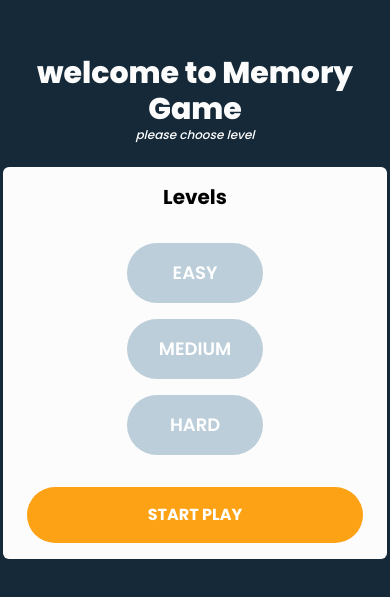
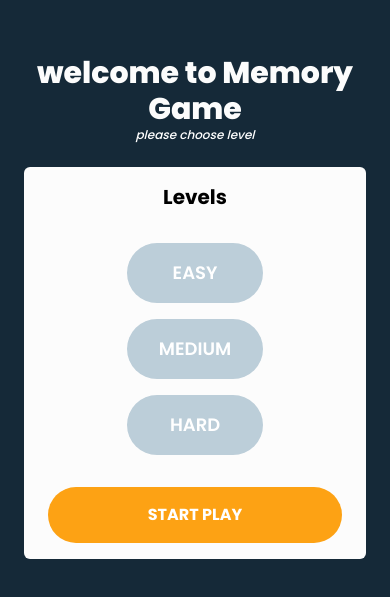
Before and after one commit to Rviewer-Challenges/mQ9a3ZnUlTFRxfuh10hc, a Next.js app in the folder memory-game-app/: page / in a window 390 px wide. Shown: the part 115-712 px from the top of the page. Built offline with nearby package versions, Linux system fonts and the light colour scheme.

Commit message:
addding padding in x absis

```diff
--- a/memory-game-app/src/app/page.tsx
+++ b/memory-game-app/src/app/page.tsx
@@ -2,7 +2,7 @@ import ChooseLevel from "./_components/ChooseLevel";
 
 export default function Home() {
   return (
-    <main className="h-screen w-full bg-dark-blue flex items-center">
+    <main className="h-screen w-full bg-dark-blue flex items-center px-6 lg:px-0">
       <ChooseLevel/>
     </main>
   )
```
